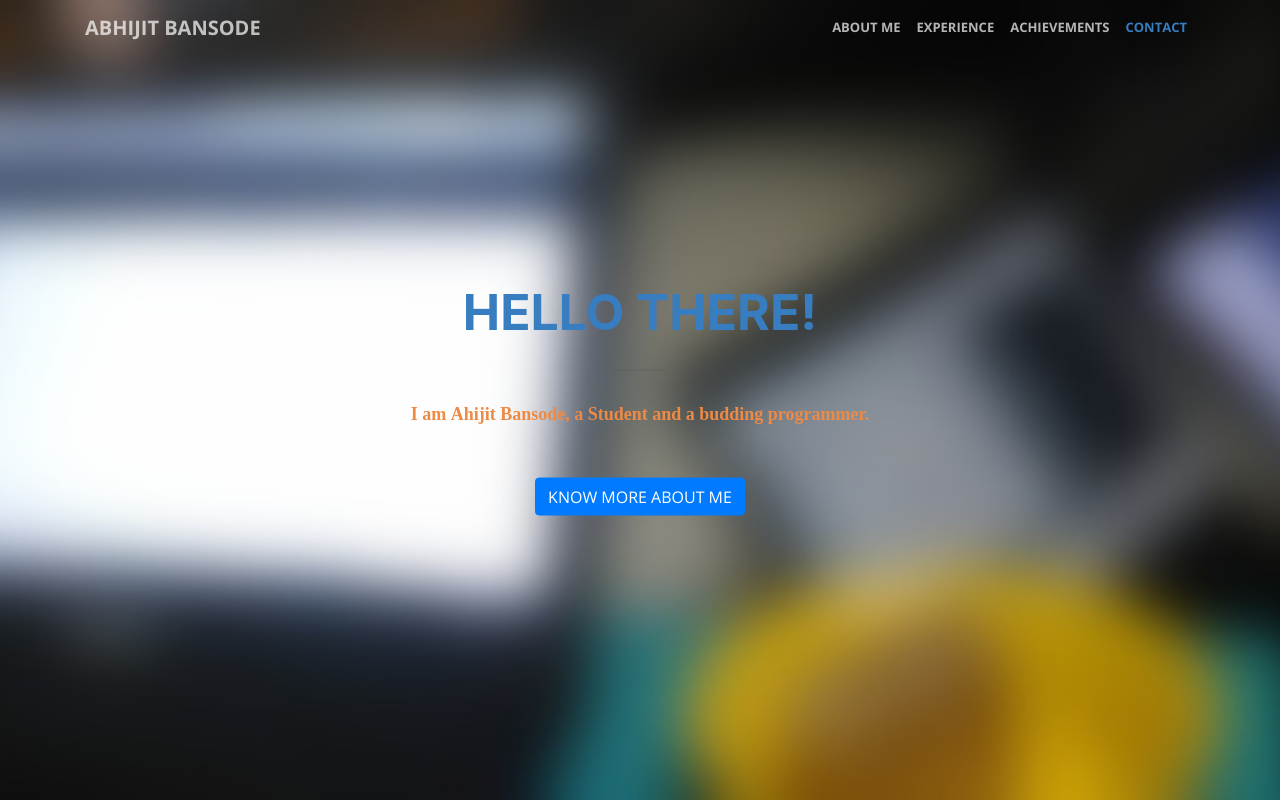
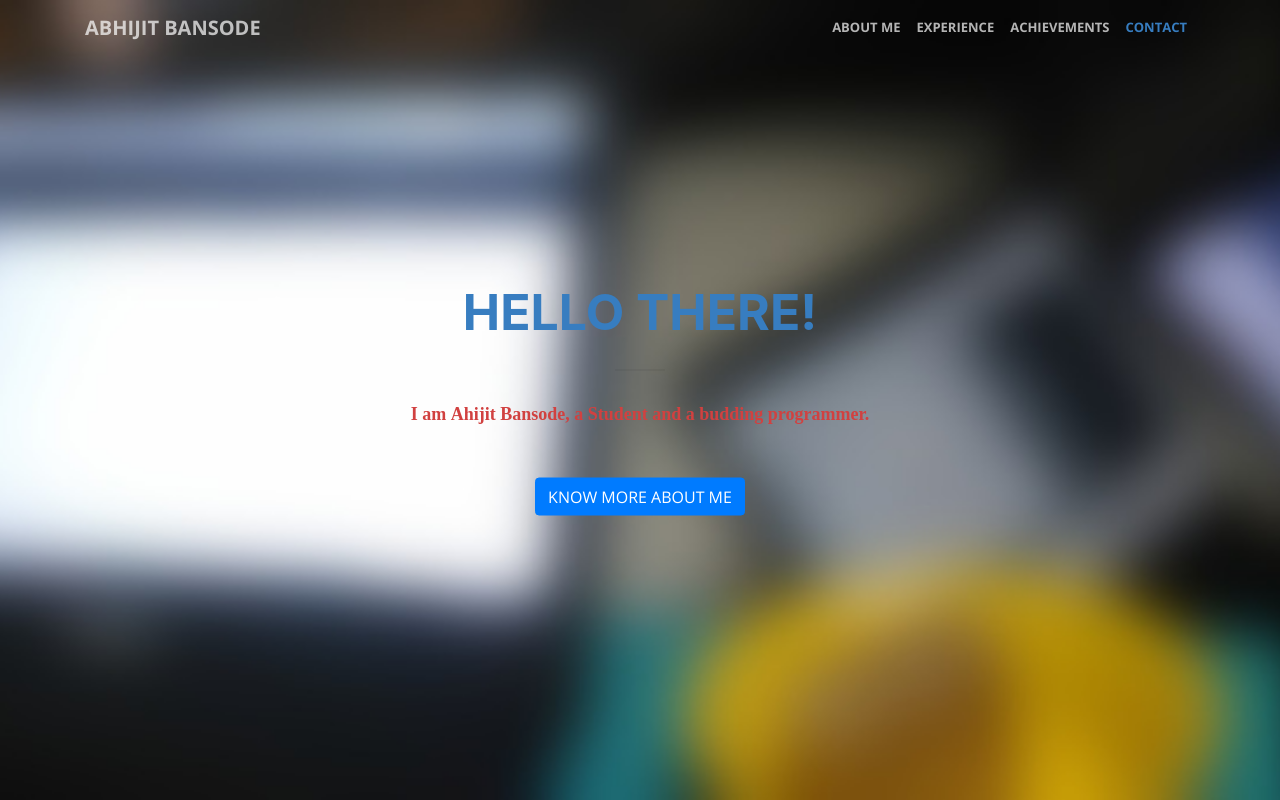
Before and after one commit to AbbyB97/abhijitbansode, a website with bundled scripts: page index.html in a window 1280 px wide. Shown: the top 800 px of the page. Built offline with nearby package versions, Linux system fonts and the light colour scheme.

Commit message:
Update index.html

```diff
--- a/index.html
+++ b/index.html
@@ -65,7 +65,7 @@
         <div class="header-content-inner">
             <h1 style="color: #377DC0" id="homeHeading">Hello there!</h1>
             <hr>
-            <p style="font-family: FontAwesome;color: #ed8a45;font-weight: bold;">I am Ahijit Bansode,
+            <p style="font-family: FontAwesome;color: #d14140;font-weight: bold;">I am Ahijit Bansode,
                 a Student and a budding programmer.</p>
             <a class="btn btn-primary btn-xl js-scroll-trigger" href="#about">Know More about me</a>
         </div>
```
